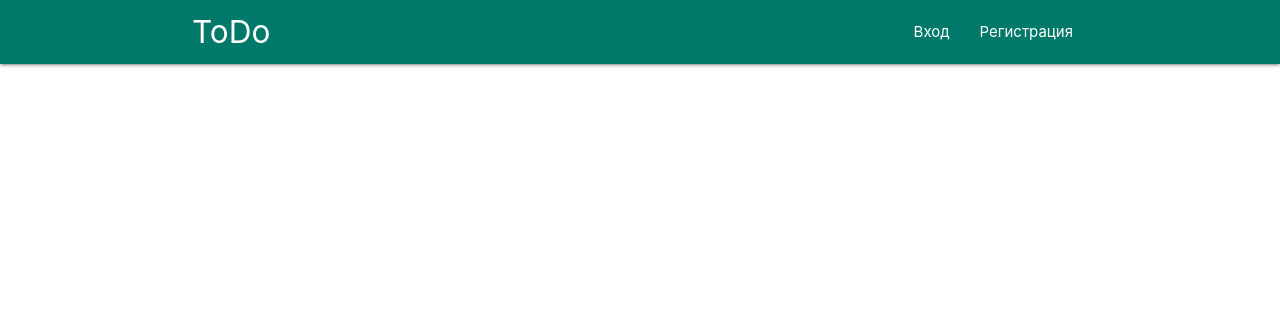
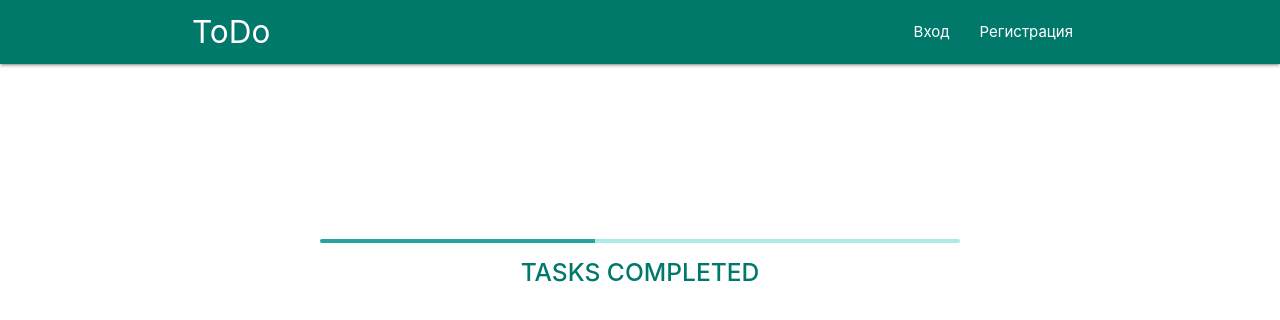
Before and after one commit to reppeprotcod/todo-lists, a React (Create React App) app in the folder client/: page / in a window 1280 px wide. Shown: the top 320 px of the page. Built offline with nearby package versions, Linux system fonts and the light colour scheme.

Commit message:
add home page

```diff
--- /dev/null
+++ b/client/src/components/Main.jsx
@@ -0,0 +1,14 @@
+import React from "react";
+
+const Main = () => {
+    return (
+        <div className="container mainPage">
+            <div className="progress">
+                <div className="indeterminate"></div>
+            </div>
+            <h5>tasks completed</h5>
+        </div>
+    )
+}
+
+export default Main;
--- a/client/src/index.css
+++ b/client/src/index.css
@@ -13,6 +13,24 @@
 @media (max-width: 730px){
     .lists {
         width: 90%;
+    }
+}
+
+.mainPage {
+    width: 50%;
+    margin-top: 175px;
+    color: #00796b;
+    text-transform: uppercase;
+    text-align: center;
+}
+
+.mainPage h5{
+    font-weight: 500;
+}
+
+@media (max-width: 730px){
+    .mainPage {
+        width: 80%;
     }
 }
 
--- a/client/src/pages/App.jsx
+++ b/client/src/pages/App.jsx
@@ -10,6 +10,7 @@ import AuthContext from '../contexts/AuthContext';
 import { useContext, useEffect } from 'react';
 import Lists from './Lists';
 import List from './List';
+import Main from '../components/Main';
 
 const Nav = () => {
   const auth = useContext(AuthContext);
@@ -35,6 +36,7 @@ function App() {
         <div>
           <Nav />
           <Routes>
+            <Route path='/' element={<Main />} />
             <Route path='/registration' element={<Registration />} />
             <Route path='/login' element={<Login />} />
             <Route path='/lists' element={<Lists />} />
```
